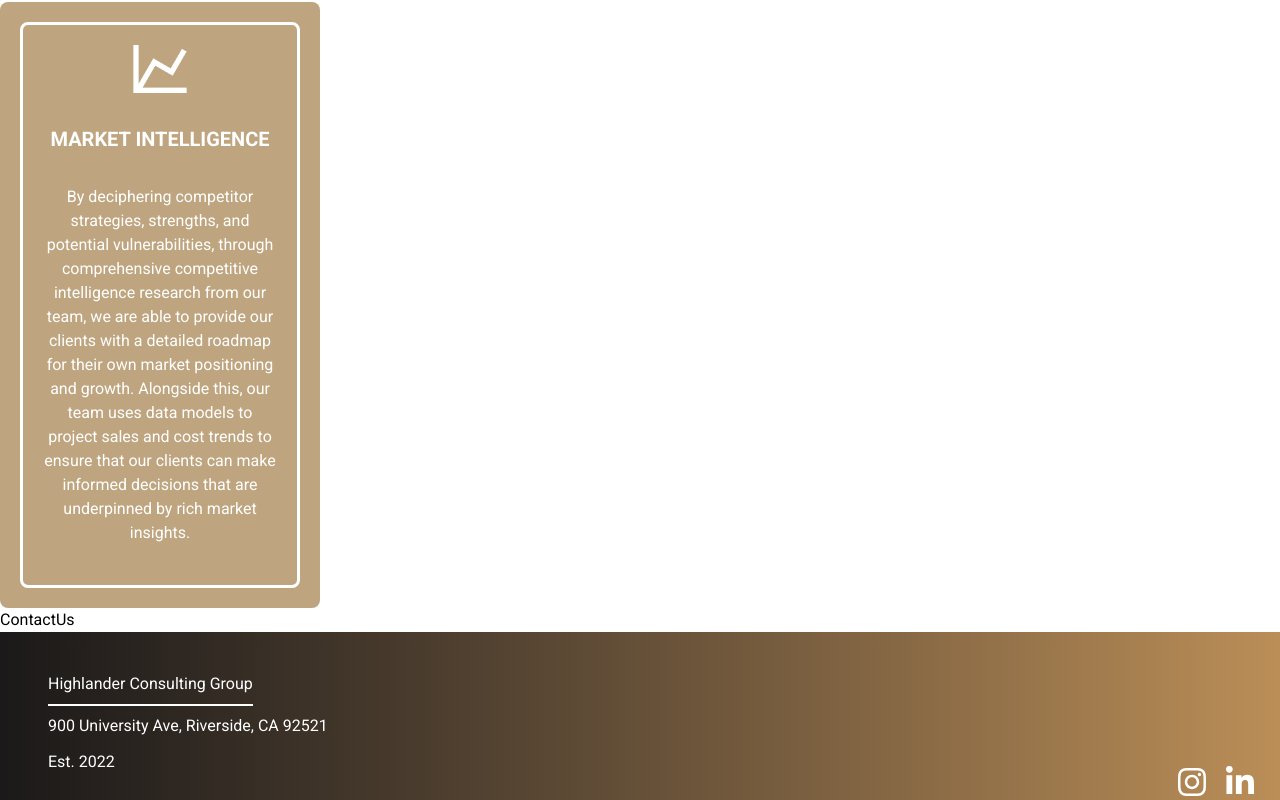
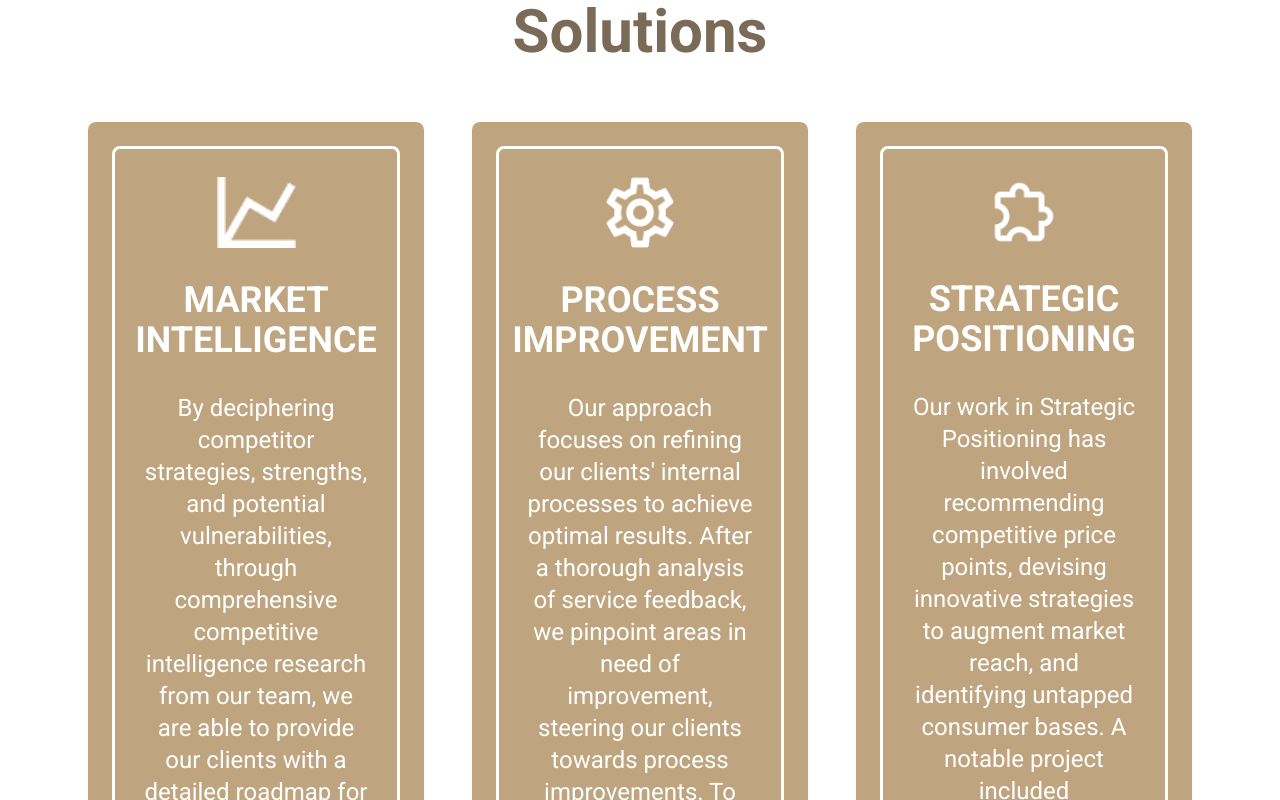
Before and after one commit to acm-ucr/hcg, a Next.js app: page /work in a window 1280 px wide. Shown: the part 880-1680 px from the top of the page. Built offline with nearby package versions, Linux system fonts and the light colour scheme.

Commit message:
did mapping for Solution Cards

```diff
--- a/src/components/work/SolutionCard.tsx
+++ b/src/components/work/SolutionCard.tsx
@@ -7,11 +7,11 @@ interface SolutionCardProps {
 
 const SolutionCard = ({ cardTitle, cardText, imageSrc }: SolutionCardProps) => {
   return (
-    <div className="bg-hcg-pastel-brown-secondary w-1/4 rounded-lg p-5">
-      <div className="flex flex-col items-center space-y-8 rounded-lg border-3 border-white p-5 text-center text-white">
-        <Image src={imageSrc} alt={"Image of " + cardTitle} />
-        <div className="text-xl font-bold">{cardTitle}</div>
-        <p className="text-md mb-5">{cardText}</p>
+    <div className="bg-hcg-pastel-brown-secondary rounded-lg p-6 w-7/8 mx-auto">
+      <div className="flex flex-col items-center space-y-8 rounded-lg border-3 border-white p-7 text-center text-white h-full">
+        <Image src={imageSrc} alt={"Image of " + cardTitle} height={70} />
+        <div className="text-4xl font-bold">{cardTitle}</div>
+        <p className="mb-5 text-2xl font-thin">{cardText}</p>
       </div>
     </div>
   );
--- a/src/components/work/Solutions.tsx
+++ b/src/components/work/Solutions.tsx
@@ -1,16 +1,21 @@
 import SolutionCard from "@/components/work/SolutionCard";
-
-import Trend from "@/public/work/solutions/trend.webp";
+import { SolutionsInfo } from "@/data/SolutionCards";
 
 const Solutions = () => {
-  return (
-    <div>
-      <SolutionCard
-        cardTitle="MARKET INTELLIGENCE"
-        cardText="By deciphering competitor strategies, strengths, and potential vulnerabilities, through comprehensive competitive intelligence research from our team, we are able to provide our clients with a detailed roadmap for their own market positioning and growth. Alongside this, our team uses data models to project sales and cost trends to ensure that our clients can make informed decisions that are underpinned by rich market insights."
-        imageSrc={Trend}
-      />
-    </div>
+    return (
+        <div className= "mx-[5%]">
+            <h1 className="text-center text-6xl font-bold text-hcg-pastel-brown mb-15">Solutions</h1>
+            <div className = "grid grid-cols-3">
+                {SolutionsInfo.map(({ cardTitle, cardText, imageSrc }, index) => (
+                    <SolutionCard
+                        key={index}
+                        cardTitle={cardTitle}
+                        cardText={cardText}
+                        imageSrc={imageSrc}
+                    />
+                ))}
+            </div>
+        </div>
   );
 };
 
--- a/src/data/SolutionCards.ts
+++ b/src/data/SolutionCards.ts
@@ -1 +1,23 @@
 // Map over Solution Data
+
+import Trend from "@/public/work/solutions/trend.webp";
+import Puzzle from "@/public/work/solutions/puzzle.webp";
+import Gear from "@/public/work/solutions/gear.webp";
+
+export const SolutionsInfo = [
+    {
+        cardTitle: "MARKET INTELLIGENCE",
+        cardText: "By deciphering competitor strategies, strengths, and potential vulnerabilities, through comprehensive competitive intelligence research from our team, we are able to provide our clients with a detailed roadmap for their own market positioning and growth.Alongside this, our team uses data models to project sales and cost trends to ensure that our clients can make informed decisions that are underpinned by rich market insights.",
+        imageSrc: Trend
+    },
+    {
+        cardTitle: "PROCESS IMPROVEMENT",
+        cardText: "Our approach focuses on refining our clients' internal processes to achieve optimal results. After a thorough analysis of service feedback, we pinpoint areas in need of improvement, steering our clients towards process improvements. To ensure our clients remain attuned to their audience's evolving preferences, we analyzed feedback and helped realign strategies accordingly. We dive into customer perceptions, extracting insights to enhance client services.",
+        imageSrc: Gear
+    },
+    {
+        cardTitle: "STRATEGIC POSITIONING",
+        cardText: "Our work in Strategic Positioning has involved recommending competitive price points, devising innovative strategies to augment market reach, and identifying untapped consumer bases. A notable project included collaborating with a client to map out their California expansion and reinforcing their market position in preparation for new business ventures. Additionally, we have conducted advertising expense analysis, sales projection forecasting, and market research.",
+        imageSrc: Puzzle
+    }
+];
```
